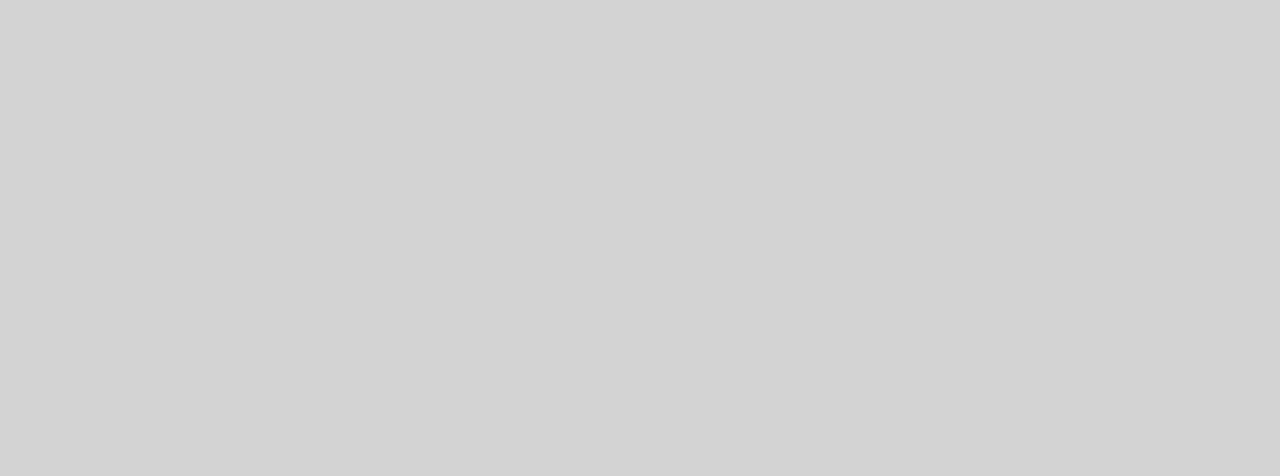
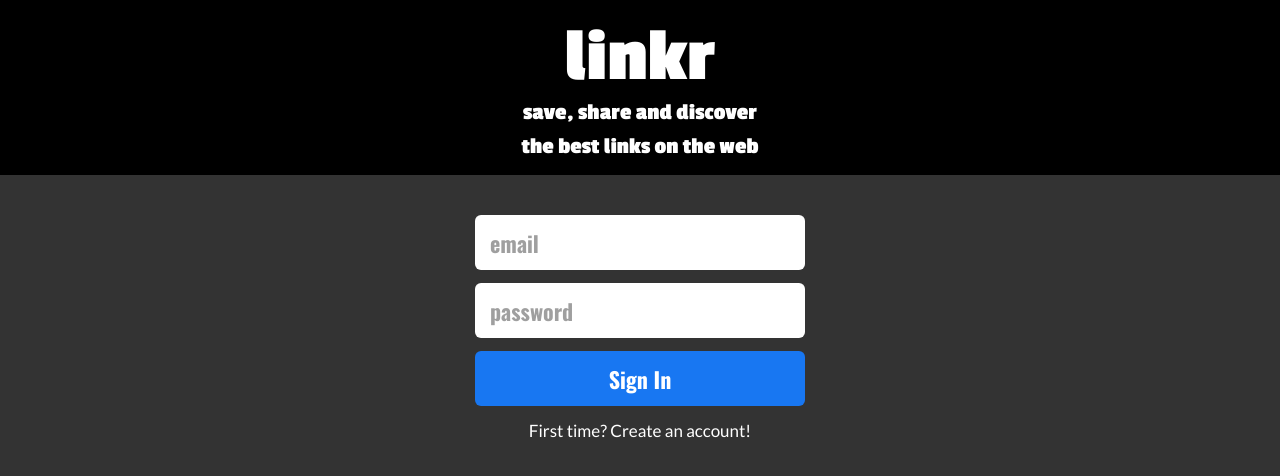
Before and after one commit to GustavoCMatias/Linkr-FrontEnd, a React (Create React App) app: page /sign-in in a window 1280 px wide. Before the commit this address had no page. Shown: the top 476 px of the page. Built offline with nearby package versions, Linux system fonts and the light colour scheme.

Commit message:
feat: signIn layout done

```diff
--- a/src/App.js
+++ b/src/App.js
@@ -8,7 +8,7 @@ export default function App() {
   return(
     <BrowserRouter>
     <Routes>
-      <Route path="/" element={<SignInPage />  } />
+      <Route path="/sign-in" element={<SignInPage />  } />
       <Route path="/sign-up" element={<SignUpPage />} />
 
     </Routes>
--- a/src/pages/SignInPage/SignInPage.js
+++ b/src/pages/SignInPage/SignInPage.js
@@ -1,9 +1,36 @@
-import {SignInContainer, Title,  FormContainer, TextContainer} from './SignInPageCss.js';
+import { SignInContainer, Title, FormContainer, TextContainer } from './SignInPageCss.js';
+import { Link, useNavigate } from 'react-router-dom';
+import { useState } from 'react';
+import apiAuth from '../../services/apiAuth.js';
+
 
 export default function SignInPage() {
+
+    const navigate = useNavigate();
+    //const { setUser } = useContext(UserContext);
+
+    const [form, setForm] = useState({ email: "", password: "" });
+
+    function signIn(e) {
+        e.preventDefault();
+
+    apiAuth
+      .singIn(form)
+      .then((res) => {
+        console.log(res.data);
+        //setUser(res.data);
+        navigate("/home");
+      })
+      .catch((err) => {
+        console.log(err.response.data);
+      });
+    }
+
+    function handleForm(e) {
+        setForm({ ...form, [e.target.id]: e.target.value });
+      }
     return (
         <SignInContainer>
-
             <Title>
                 linkr
                 <p>save, share and discover
@@ -12,35 +39,32 @@ export default function SignInPage() {
             </Title>
 
             <FormContainer>
-            <form onSubmit={createAccount}>
+                <form onSubmit={signIn}>
                     <input
-                    id='email'
-                    type='text'
+                        type="email"
+                        name="email"
+                        placeholder="email"
                         value={form.email}
-                    placeholder='email'
                         onChange={handleForm}
-                    required
                     />
 
                     <input
-                    id='password'
-                    type='password'
+                        type="password"
+                        name="password"
+                        placeholder="password"
                         value={form.password}
-                    placeholder='password'
                         onChange={handleForm}
-                    required
                     />
 
-                <button type='submit' >Sign Up</button>
+                    <button type="submit">Sign In</button>
                 </form>
 
                 <TextContainer>
-                <Link to='/register'>
+                    <Link to="/sign-up">
                         <h3>First time? Create an account!</h3>
                     </Link>
                 </TextContainer>
             </FormContainer>
-
-    </SignInContainer >
-    )
+        </SignInContainer>
+    );
 }
```
Lines whose indentation alone changed are shown as unchanged.
